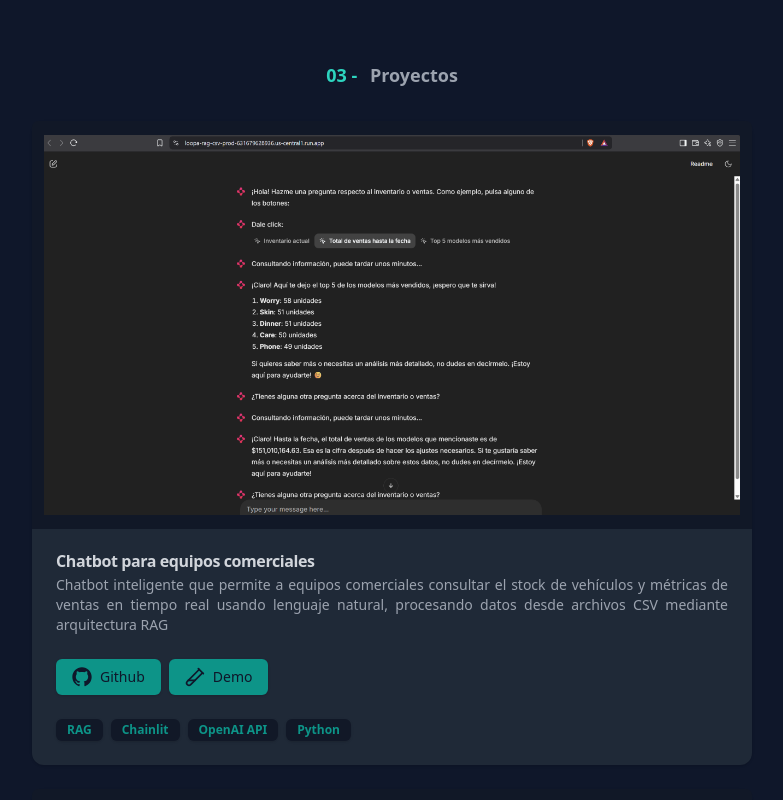
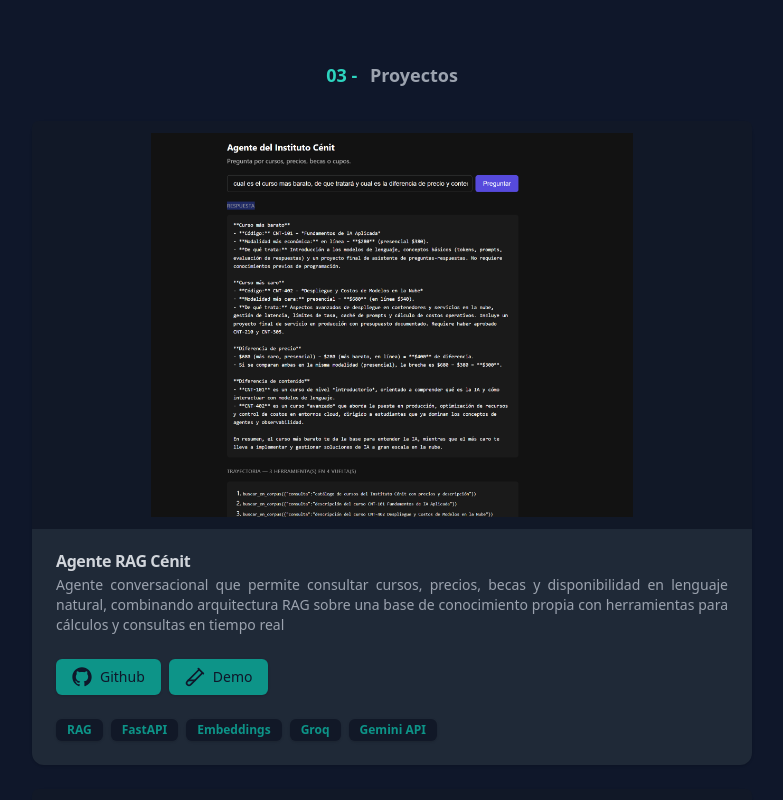
Before and after one commit to joao034/joao-portfolio, a React (Vite) app: page / in a window 1280 px wide. Shown: the part 1340-2140 px from the top of the page, without its empty margins (248-1031 px from the left). Built offline with nearby package versions, Linux system fonts and the light colour scheme.

Commit message:
Update projectsData.js

```diff
--- a/src/data/projectsData.js
+++ b/src/data/projectsData.js
@@ -1,4 +1,17 @@
 export const projectsData = [
+    {
+        image: 'agente-rag.png',
+        title: 'Agente RAG Cénit',
+        description : `Agente conversacional que permite consultar cursos, precios, becas y
+                   disponibilidad en lenguaje natural, combinando arquitectura RAG sobre
+                   una base de conocimiento propia con herramientas para cálculos y
+                   consultas en tiempo real`,
+        links : {
+            github: 'https://github.com/joao034/rag-agent-cenit',
+            demo : 'https://agente-cenit.onrender.com/'
+        },
+        technologies: ['RAG', 'FastAPI', 'Embeddings', 'Groq', 'Gemini API']
+    },
     {
         image: 'chatbot-csv.png',
         title: 'Chatbot para equipos comerciales',
```
